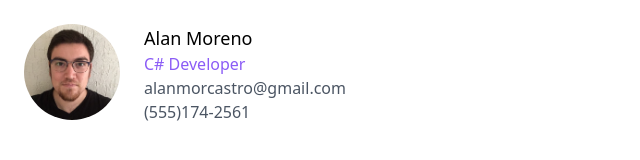
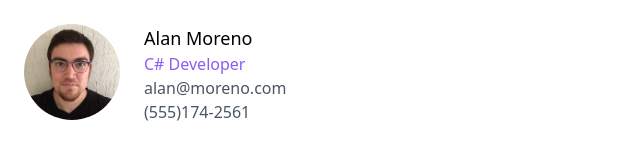
Before and after one commit to Alanmeister/tailWindTemplate, a plain HTML site: page index.html in a window 1280 px wide. Shown: the full height of the page, 0-640 px from the left. Drawn offline with nearby package versions, Linux system fonts and the light colour scheme.

Commit message:
small change

```diff
--- a/index.html
+++ b/index.html
@@ -8,7 +8,7 @@
             <div class="text-center md:text-left">
                 <h2 class="text-lg">Alan Moreno</h2>
                 <div class="text-purple-500">C# Developer</div>
-                <div class="text-gray-600">alanmorcastro@gmail.com</div>
+                <div class="text-gray-600">alan@moreno.com</div>
                 <div class="text-gray-600">(555)174-2561</div>
             </div>
         </div>
```
